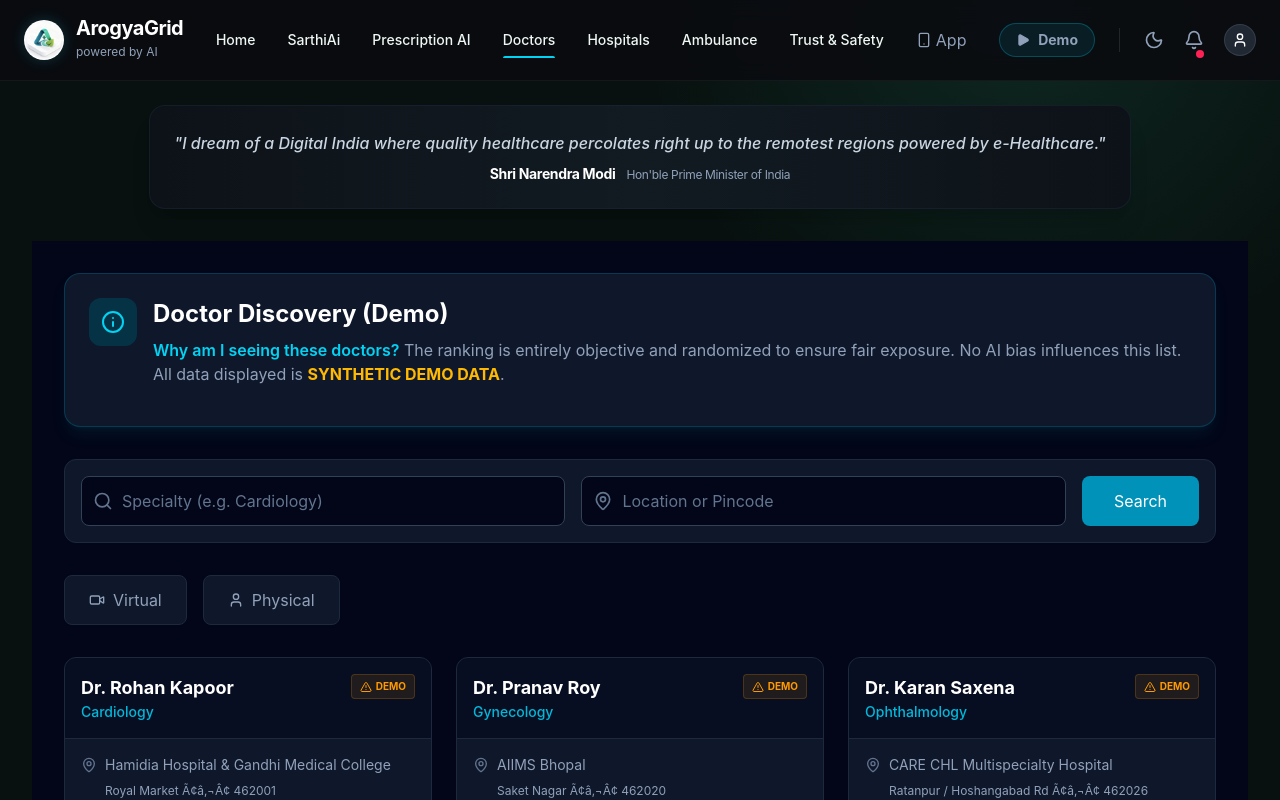
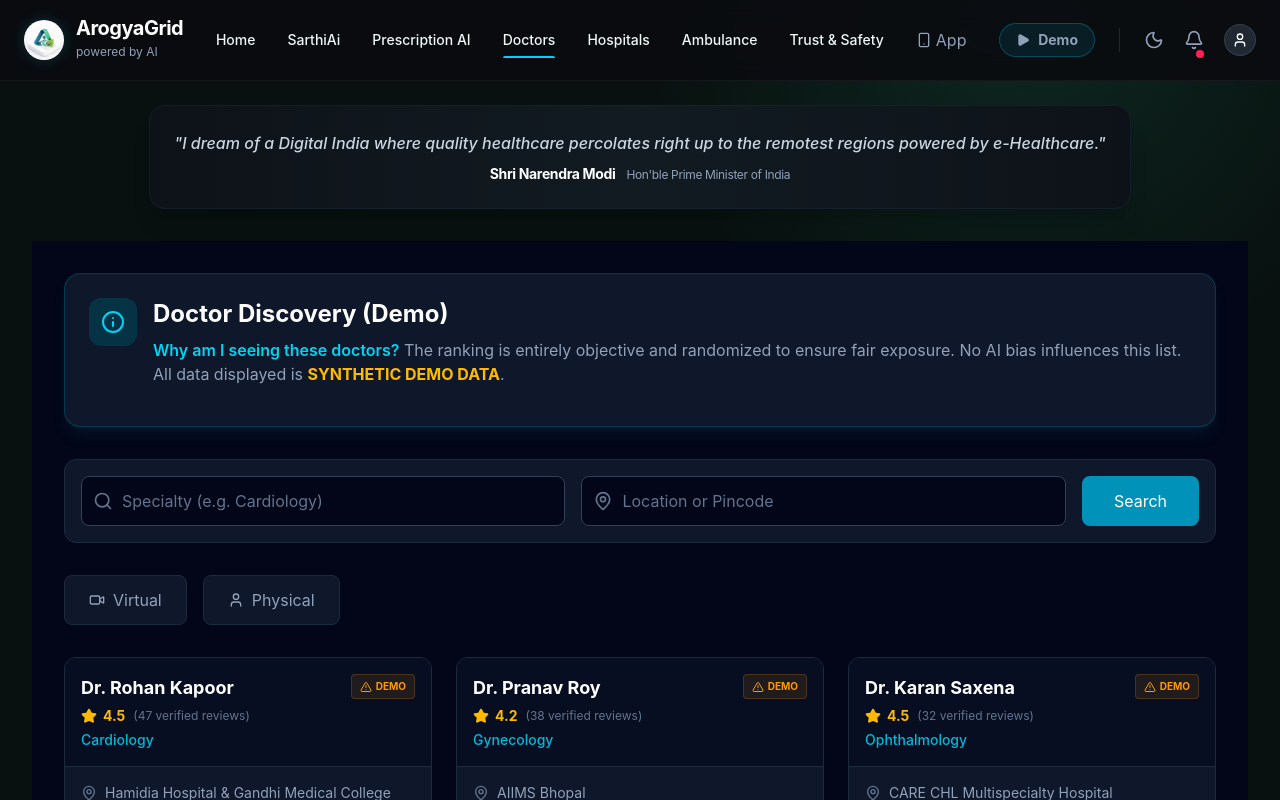
Before and after one commit to quantumcoder-3000/mp_online_healthcare_app, a Next.js app: page /discovery in a window 1280 px wide. Shown: the top 800 px of the page. Built offline with nearby package versions, Linux system fonts and the light colour scheme.

Commit message:
feat: add verified patient ratings and reviews to the doctor discovery cards

```diff
--- a/src/components/discovery/DoctorDiscovery.tsx
+++ b/src/components/discovery/DoctorDiscovery.tsx
@@ -14,6 +14,7 @@ import {
   Check,
   Activity,
   ArrowRight,
+  Star,
 } from "lucide-react";
 
 interface Doctor {
@@ -212,11 +213,18 @@ export const DoctorDiscovery = () => {
               <div className="bg-slate-950/50 p-4 border-b border-slate-800 flex justify-between items-start">
                 <div>
                   <h3 className="text-lg font-bold text-white group-hover:text-cyan-400 transition-colors">
-                    {doc.doctor_name}
-                  </h3>
-                  <p className="text-cyan-500 text-sm font-medium">
-                    {doc.specialty}
-                  </p>
+                      {doc.doctor_name}
+                    </h3>
+                    <div className="flex items-center gap-2 mt-1 mb-1">
+                      <div className="flex items-center gap-0.5 text-amber-400">
+                        <Star className="w-4 h-4 fill-amber-400 text-amber-400" />
+                        <span className="text-sm font-bold ml-1">{((doc.experience_years % 5) * 0.1 + 4.1).toFixed(1)}</span>
+                      </div>
+                      <span className="text-xs text-slate-500">({20 + doc.experience_years * 3} verified reviews)</span>
+                    </div>
+                    <p className="text-cyan-500 text-sm font-medium">
+                      {doc.specialty}
+                    </p>
                 </div>
                 <div className="bg-amber-500/10 text-amber-500 text-[10px] font-bold px-2 py-1 rounded border border-amber-500/20 flex items-center gap-1">
                   <AlertTriangle className="w-3 h-3" /> DEMO
```
